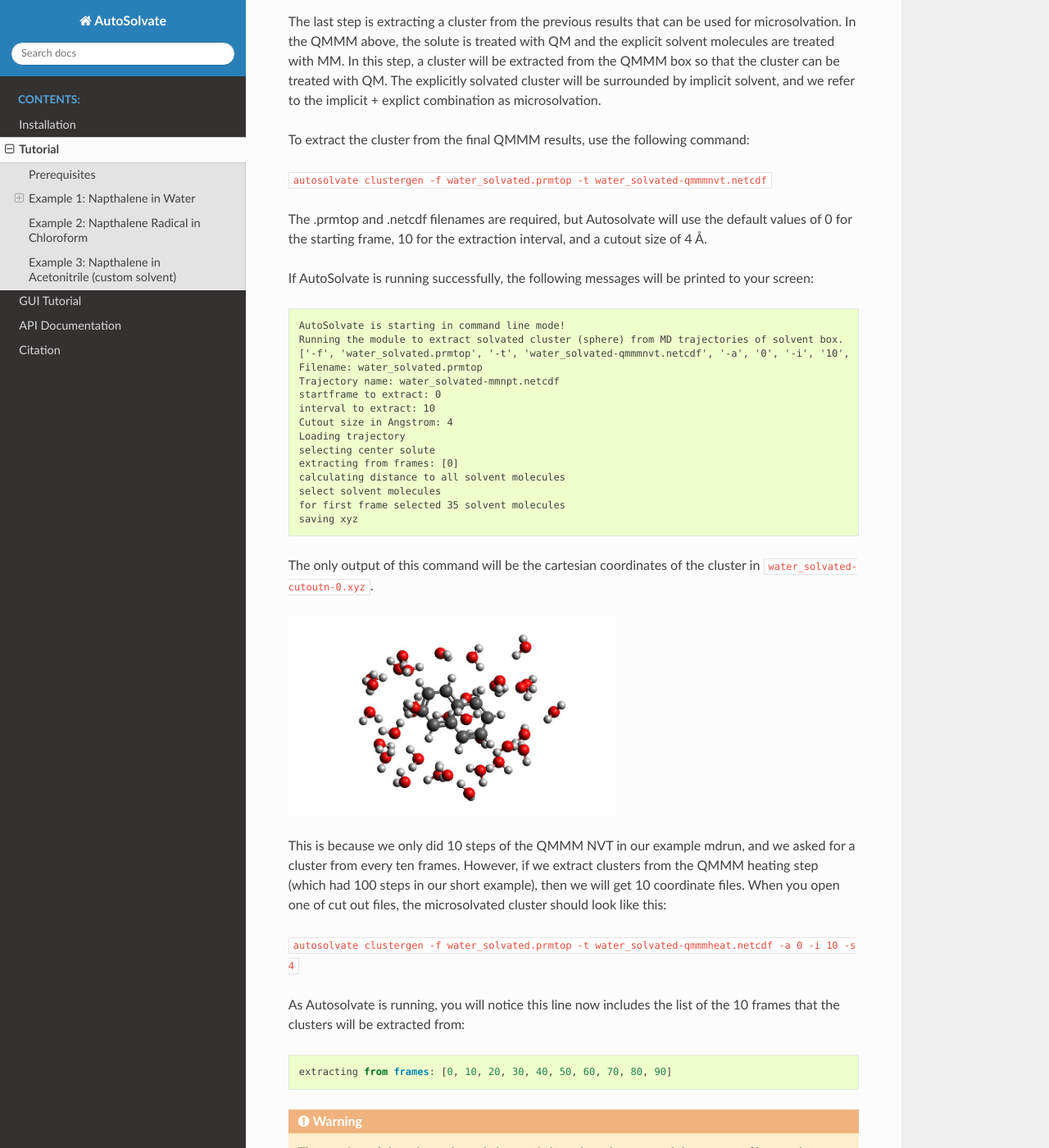
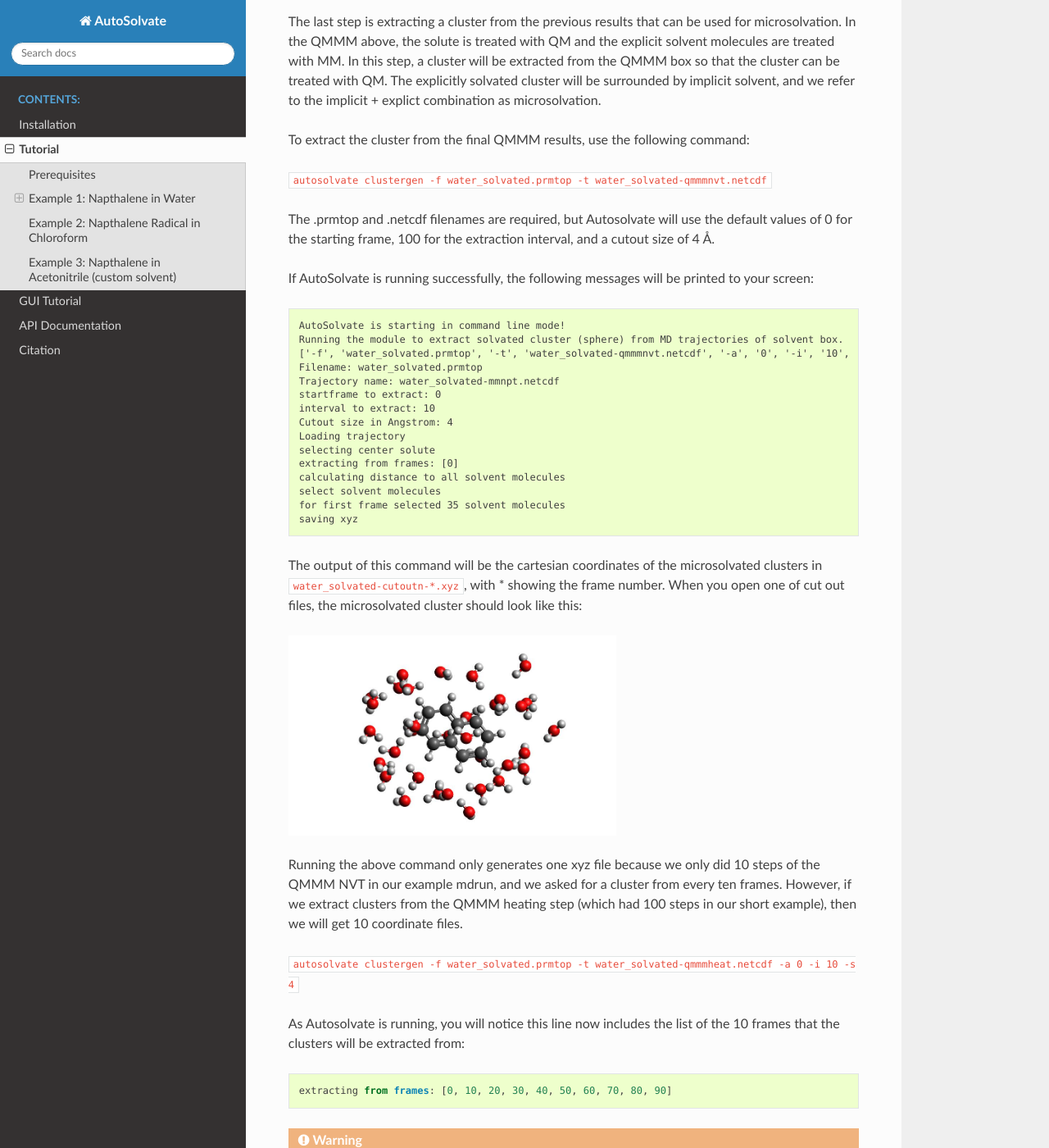
Before and after one commit to Liu-group/AutoSolvate, a Sphinx documentation site: the page built from docs/tutorial.rst, in a window 1280 px wide and 1400 px high, scrolled down 7420 px. Shown: the whole window at 82% size. Built offline with Sphinx 7.4.7 and the Read the Docs theme 2.0.0, drawn with Linux system fonts in a browser that asks for light colours; the version number could not be read and is left out; some of the changed text lies outside the part shown.

Commit message:
clustergen and picture update

```diff
--- a/docs/tutorial.rst
+++ b/docs/tutorial.rst
@@ -303,7 +303,7 @@ To extract the cluster from the final QMMM results, use the following command:
 
 ``autosolvate clustergen -f water_solvated.prmtop -t water_solvated-qmmmnvt.netcdf``
 
-The .prmtop and .netcdf filenames are required, but Autosolvate will use the default values of 0 for the starting frame, 10 for the extraction interval, and a cutout size of 4 Å.
+The .prmtop and .netcdf filenames are required, but Autosolvate will use the default values of 0 for the starting frame, 100 for the extraction interval, and a cutout size of 4 Å.
 
 If AutoSolvate is running successfully, the following messages will be printed to your screen::
 
@@ -323,12 +323,12 @@ If AutoSolvate is running successfully, the following messages will be printed t
     for first frame selected 35 solvent molecules
     saving xyz
 
-The only output of this command will be the cartesian coordinates of the cluster in ``water_solvated-cutoutn-0.xyz``.
+The output of this command will be the cartesian coordinates of the microsolvated clusters in ``water_solvated-cutoutn-*.xyz``, with * showing the frame number. When you open one of cut out files, the microsolvated cluster should look like this:
 
 .. image:: _images/tutorial4_3.jpg
    :width: 400
 
-This is because we only did 10 steps of the QMMM NVT in our example mdrun, and we asked for a cluster from every ten frames. However, if we extract clusters from the QMMM heating step (which had 100 steps in our short example), then we will get 10 coordinate files. When you open one of cut out files, the microsolvated cluster should look like this:
+Running the above command only generates one xyz file because we only did 10 steps of the QMMM NVT in our example mdrun, and we asked for a cluster from every ten frames. However, if we extract clusters from the QMMM heating step (which had 100 steps in our short example), then we will get 10 coordinate files.
 
 ``autosolvate clustergen -f water_solvated.prmtop -t water_solvated-qmmmheat.netcdf -a 0 -i 10 -s 4``
 
@@ -352,7 +352,7 @@ Now that we have gone through the details of one example, the second example wil
   * must designate charge and multiplicty for the radical system
   * make sure to track the output filename from boxgen as the input filename
   * copy the contents of runMM.sh and runQMMM.sh into a submit script that calls Terachem and submits the (very long) job into a queue with sufficient time
-``autosolvate clustergen -f nap_radical_chcl3.prmtop -t nap_radical_chcl3-qmmmnvt.netcdf -a 0 -i 10 -s 4``
+``autosolvate clustergen -f nap_radical_chcl3.prmtop -t nap_radical_chcl3-qmmmnvt.netcdf -s 4``
   * make sure to make note of which trajectory the clusters come from
 
 .. image:: _images/tutorial4_4.jpg
```
Also changed, not shown: other parts of docs/tutorial.rst (+1 -1 lines).
